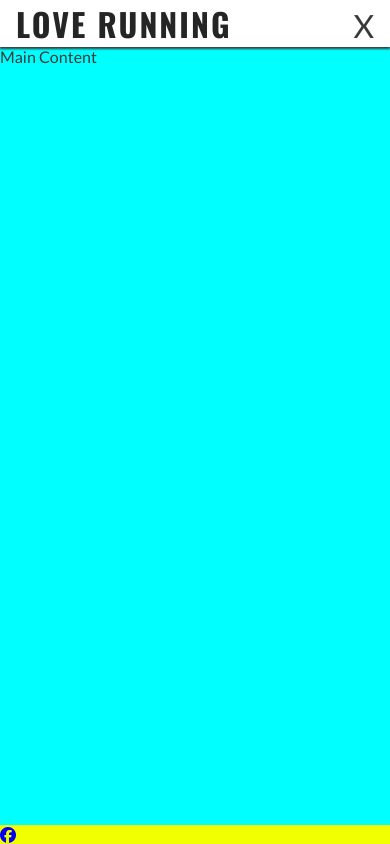
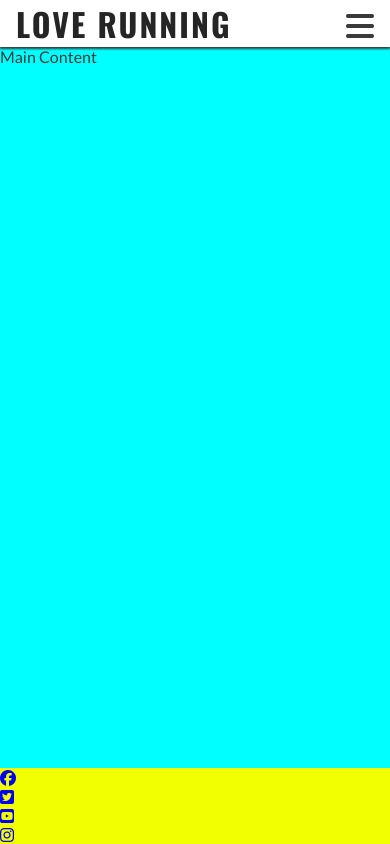
Before and after one commit to sharichungcode/love-running, a plain HTML site: page index.html in a window 390 px wide. Drawn offline with nearby package versions, Linux system fonts and the light colour scheme.

Commit message:
Add remaining links to footer

```diff
--- a/index.html
+++ b/index.html
@@ -26,7 +26,7 @@
             </h1>
         </a>
         <input type="checkbox" name="nav-toggle" id="nav-toggle">
-        <label for="nav-toggle" class="nav-toggle-label">X</label>
+        <label for="nav-toggle" class="nav-toggle-label"><i class="fa-solid fa-bars"></i></label>
         <nav>
             <ul id="menu">
                 <li>
@@ -49,6 +49,9 @@
     <footer>
         <ul>
             <li><a href="https://www.facebook.com/" target="_blank" rel="noopener" aria-label="Visit our Facebook page (Opens in a new tab)"><i class="fa-brands fa-facebook"></i></a></li>
+            <li><a href="https://www.twitter.com/" target="_blank" rel="noopener" aria-label="Visit our Twitter page (Opens in a new tab)"><i class="fa-brands fa-square-twitter"></i></a></li>
+            <li><a href="https://www.youtube.com/" target="_blank" rel="noopener" aria-label="Visit our YouTube page (Opens in a new tab)"><i class="fa-brands fa-square-youtube"></i></a></li>
+            <li><a href="https://www.instagram.com/" target="_blank" rel="noopener" aria-label="Visit our Instagram page (Opens in a new tab)"><i class="fa-brands fa-instagram"></i></a></li>
         </ul>
     </footer>
     <!-- Font Awesome Kit -->
```
